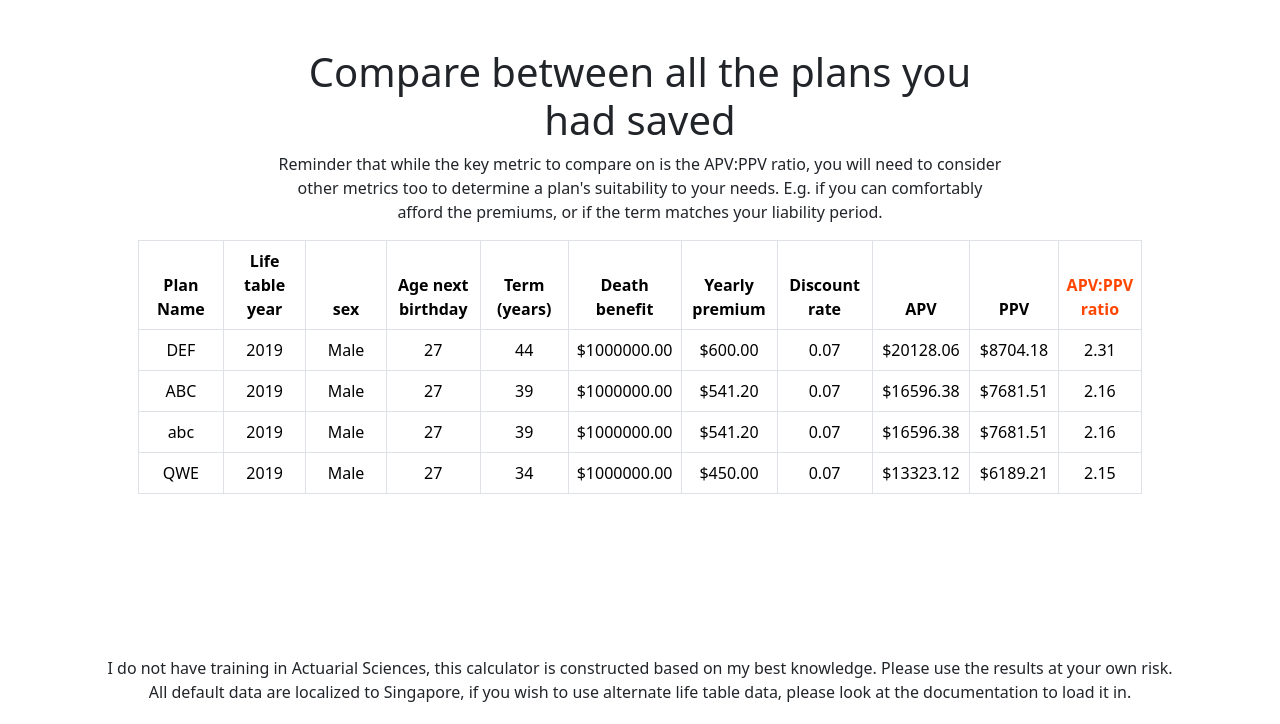
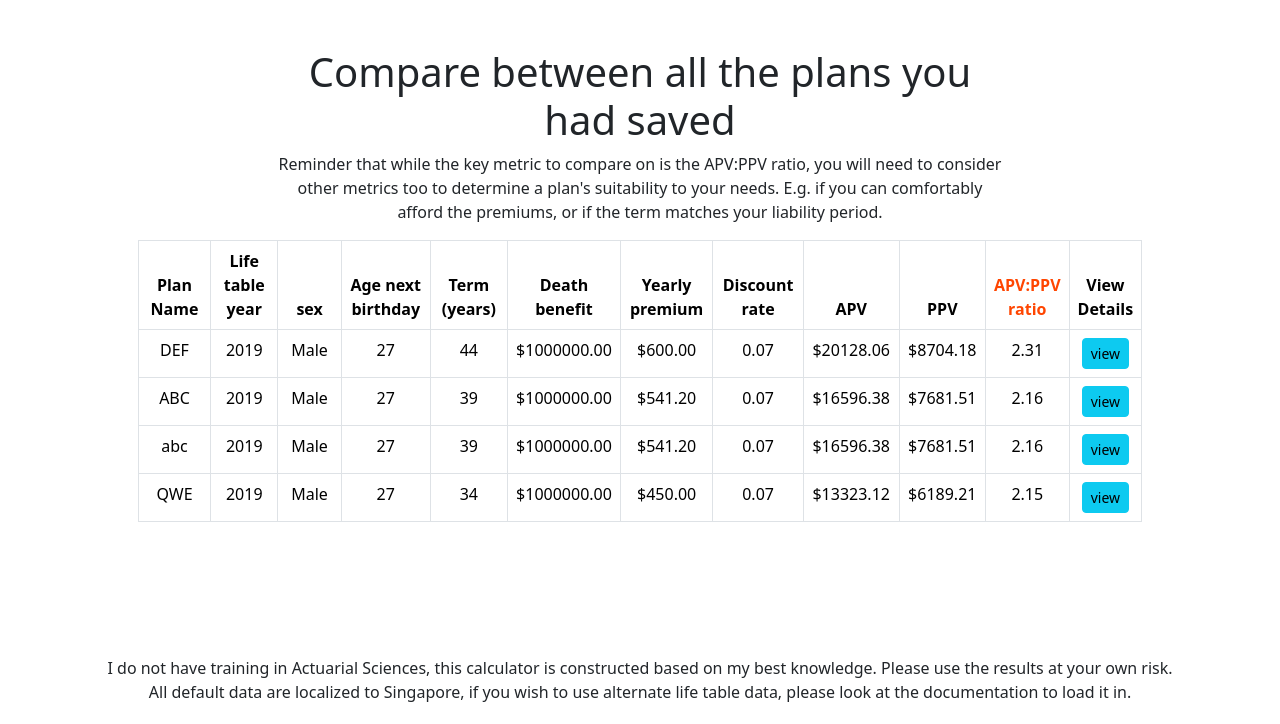
Before and after one commit to herphay/APV-Calculator, a Flask app: page /compare in a window 1280 px wide. Shown: the part 76-800 px from the top of the page. Run offline with Flask 3, Linux system fonts and the light colour scheme; data comes from the database, SQL or seed files in the repository.

Commit message:
Finished compare view detail link implementation

```diff
--- a/templates/compare.html
+++ b/templates/compare.html
@@ -31,6 +31,7 @@
                     <th style="width: 10%;">APV</th>
                     <th style="width: 10%;">PPV</th>
                     <th style="width: 10%; color:orangered;">APV:PPV ratio</th>
+                    <th style="width: 5%;">View Details</th>
                 </tr>
             </thead>
             <tbody>
@@ -47,6 +48,19 @@
                         <td>{{ '$' + '%.2f' % row.apv }}</td>
                         <td>{{ '$' + '%.2f' % row.ppv }}</td>
                         <td>{{ '%.2f' % row.ratio }}</td>
+                        <td>
+                            <a href="{{ url_for('apv',
+                                        sex=row.sex,
+                                        anb=row.anb,
+                                        term=row.term,
+                                        year=row.year,
+                                        premium=row.premium,
+                                        benefit=row.benefit,
+                                        discount=row.discount) }}"
+                               class="btn btn-sm btn-info">
+                                view
+                            </a>
+                        </td>
                     </tr>
                 {% endfor %}
             </tbody>
```
